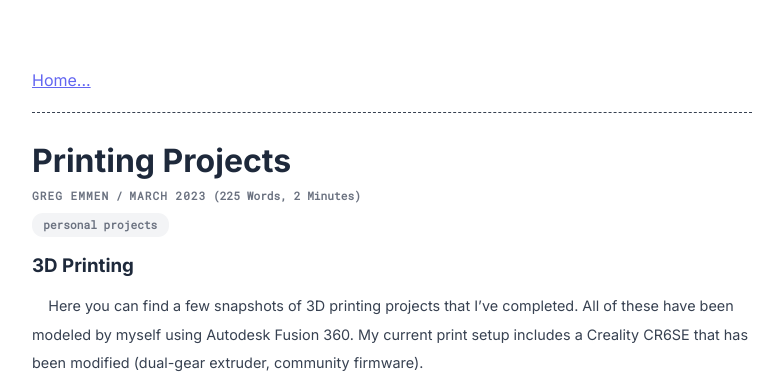
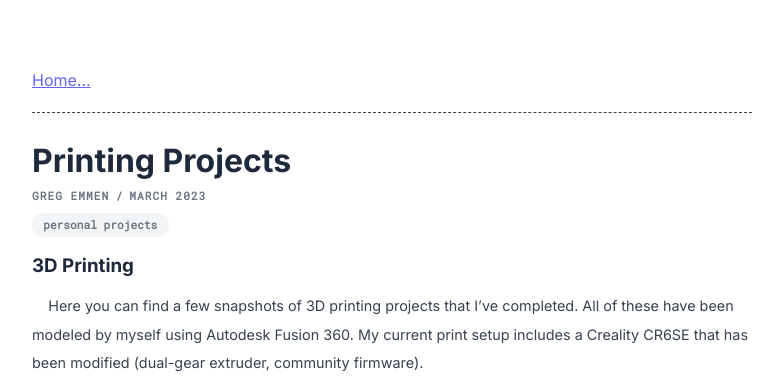
Before and after one commit to G-Emmen/G-Emmen.github.io, a Jekyll site: the page built from docs/_posts/2023-03-10-printing-projects.md, in a window 1280 px wide and 900 px high. Shown: the top 380 px of the window, without its empty margins (248-1026 px from the left). Built offline with Jekyll 4.4.1, drawn with Linux system fonts in a browser that asks for light colours.

Commit message:
Update _config.yml

```diff
--- a/docs/_config.yml
+++ b/docs/_config.yml
@@ -25,7 +25,7 @@ theme_config:
   show_personal_projects: true
   #show_old_projects: false # show old projects as cards, add in _data/home.yml
   #show_misc_list: false # show generic vertical list for misc details, add _data/home.yml
-  show_reading_time: true # show number of words and reading time in the blog posts
+  show_reading_time: false # show number of words and reading time in the blog posts
   show_tags: true # show tags in a blog posts
   # options for "home" page
   home:
```
